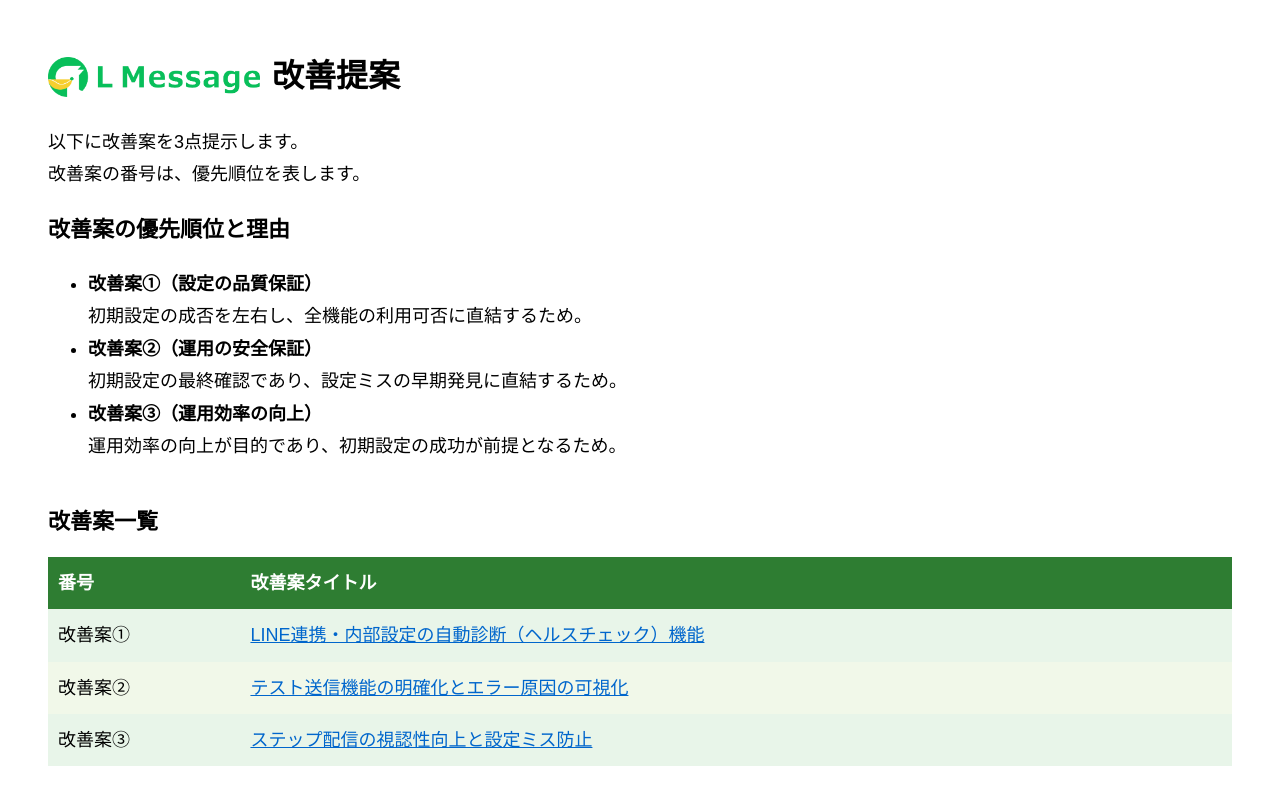
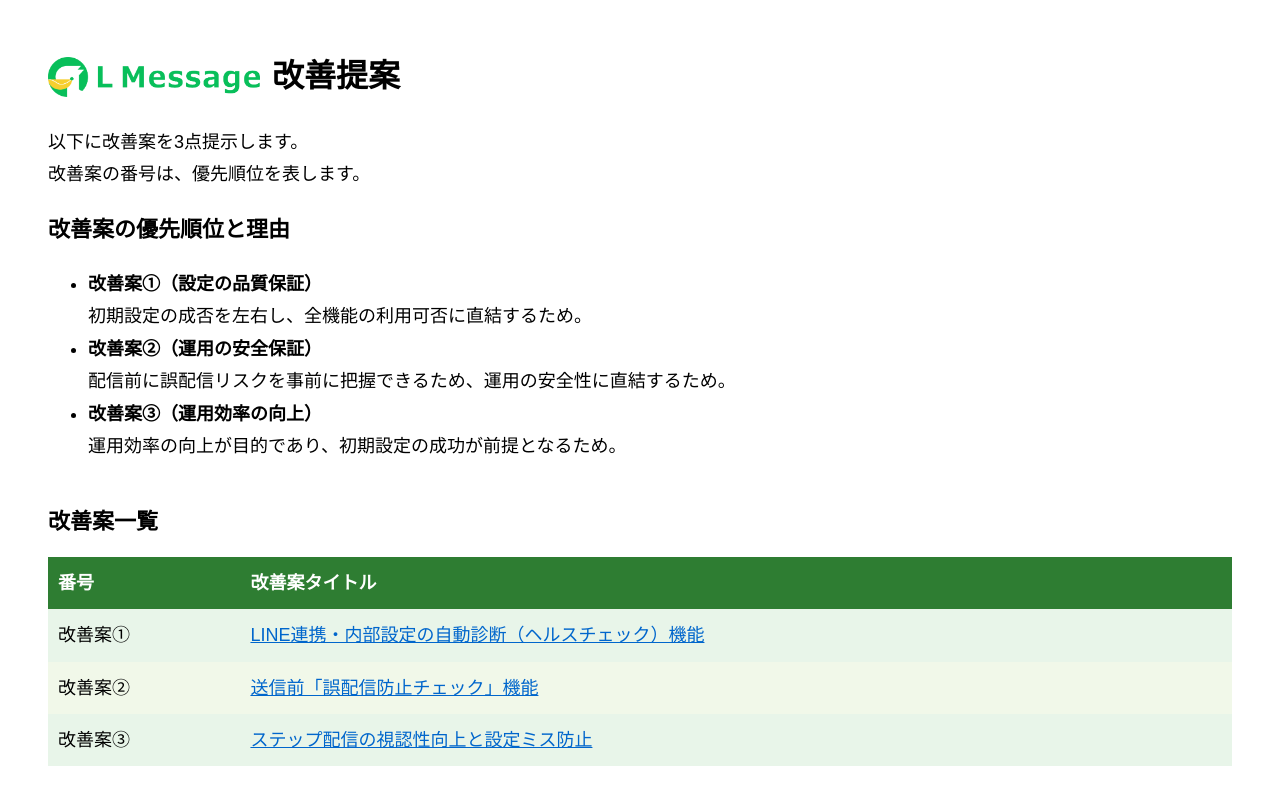
Before and after one commit to test202608/sample, a Next.js app: page / in a window 1280 px wide. Shown: the top 800 px of the page. Built offline with nearby package versions, Linux system fonts and the light colour scheme.

Commit message:
ブラッシュアップ

```diff
--- a/app/page.js
+++ b/app/page.js
@@ -28,7 +28,7 @@
           </li>
           <li>
             <strong>改善案②（運用の安全保証）</strong><br />
-            初期設定の最終確認であり、設定ミスの早期発見に直結するため。
+            配信前に誤配信リスクを事前に把握できるため、運用の安全性に直結するため。
           </li>
           <li>
             <strong>改善案③（運用効率の向上）</strong><br />
@@ -61,7 +61,7 @@
               <td style={{ padding: "10px" }}>改善案②</td>
               <td style={{ padding: "10px" }}>
                 <a href="/proposal2" style={{ color: "#0066cc" }}>
-                  テスト送信機能の明確化とエラー原因の可視化
+                  送信前「誤配信防止チェック」機能
                 </a>
               </td>
             </tr>
```
